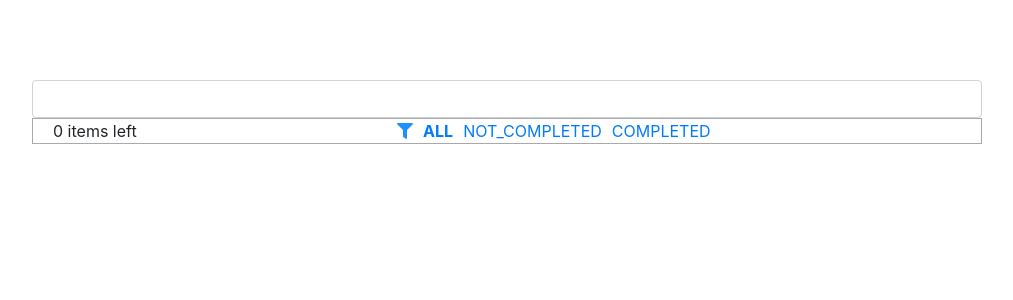
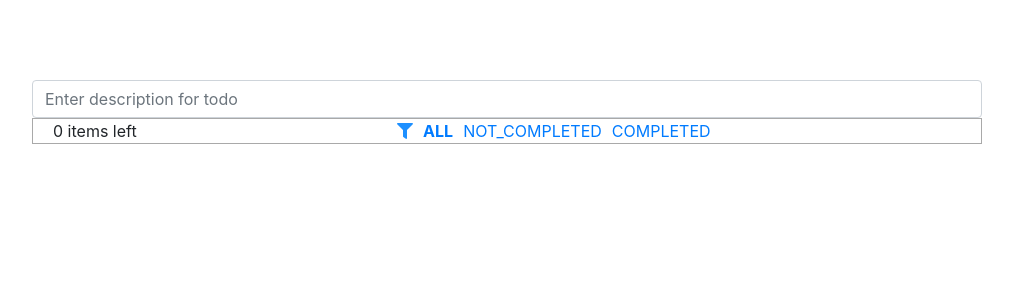
Before and after one commit to elifyilbasi/todo-client, a React (Create React App) app: page / in a window 1280 px wide. Shown: the top 300 px of the page, without its empty margins (133-1146 px from the left). Built offline with nearby package versions, Linux system fonts and the light colour scheme; no server answers.

Commit message:
Add placeholder text for add todo form

```diff
--- a/src/todos/TodoPageContainer/AddTodo/AddTodo.jsx
+++ b/src/todos/TodoPageContainer/AddTodo/AddTodo.jsx
@@ -15,6 +15,7 @@ export default function AddTodo({ onTodoAdd }) {
       <form onSubmit={submitForm}>
         <input
           type="text"
+          placeholder="Enter description for todo"
           className="form-control"
           name="addedTodo"
           value={title}
```
